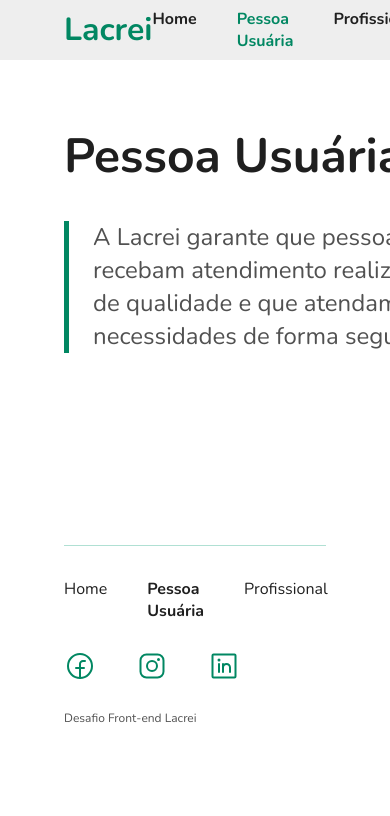
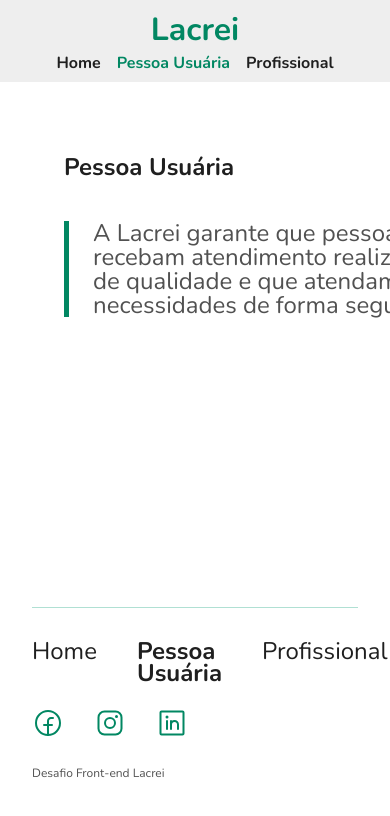
Before and after one commit to ribeirojer/Challenge-Lacrei, a React (Vite) app: page /pessoa in a window 390 px wide. Shown: the top 816 px of the page. Built offline with nearby package versions, Linux system fonts and the light colour scheme.

Commit message:
responsiviness 1040px in home page

```diff
--- a/src/components/Content.tsx
+++ b/src/components/Content.tsx
@@ -12,6 +12,15 @@
   line-height: 33px;
   color: #515151;
   width: ${(props) => props.itemProp};
+
+  @media (max-width: 1040px) {
+    line-height: 1.5rem;
+    margin-top: 1rem;
+    font-size: 1rem;
+  }
+  @media (max-width: 520px) {
+    font-size: 1.5rem;
+  }
 `;
 
 const Content = ({ width, children }: Props) => {
--- a/src/components/Footer.tsx
+++ b/src/components/Footer.tsx
@@ -8,7 +8,7 @@
 const Wrapper = styled.footer`
   display: flex;
   flex-direction: column;
-  margin: 0 4rem;
+  margin: 0 4rem 0.5rem 4rem;
   border-top: 1px solid #b0e0d3;
   .navbar {
     display: flex;
@@ -16,28 +16,27 @@
     gap: 40px;
   }
   div span {
-    font-style: normal;
-    font-weight: 400;
-    font-size: 16px;
-    line-height: 22px;
     color: #1f1f1f;
+    cursor: pointer;
   }
-  .logos {
-    display: flex;
-    margin: 28px 0;
-    gap: 40px;
+  .logos svg {
+    margin: 23px 30px 23px 0;
     color: #018762;
   }
   p {
-    font-style: normal;
-    font-weight: 400;
     font-size: 12px;
     line-height: 16px;
     color: #515151;
-    margin-bottom: 8px;
   }
   .bold {
     font-weight: 700;
+  }
+
+  @media (max-width: 1040px) {
+  margin: 2.5rem 2rem 0.5rem 2rem;
+  }
+  @media (max-width: 520px) {
+    font-size: 1.5rem;
   }
 `;
 
--- a/src/components/Header.tsx
+++ b/src/components/Header.tsx
@@ -8,7 +8,7 @@
   display: flex;
   justify-content: space-between;
   align-items: center;
-  height: 60px;
+  min-height: 60px;
   padding: 0 4rem;
   background-color: #eeeeee;
 
@@ -20,7 +20,7 @@
   }
   ul {
     display: flex;
-    gap: 40px;
+    gap: 2.5rem;
   }
   ul li {
     list-style-type: none;
@@ -33,6 +33,20 @@
   }
   .cor {
     color: #018762;
+  }
+
+  @media (max-width: 1040px) {
+    padding: 0.5rem 2rem;
+    ul {
+      gap: 2rem;
+    }
+  }
+  @media (max-width: 520px) {
+
+    flex-direction: column;
+    ul {
+      gap: 1rem;
+    }
   }
 `;
 
--- a/src/components/Title.tsx
+++ b/src/components/Title.tsx
@@ -7,9 +7,17 @@
 
 const Wrapper = styled.h1`
   font-weight: 700;
-  font-size: 48px;
+  font-size: 3rem;
   line-height: 65px;
   color: #1f1f1f;
+
+  @media (max-width: 1040px) {
+    font-size: 2rem;
+    line-height: 43px;
+  }
+  @media (max-width: 520px) {
+    font-size: 1.5rem;
+  }
 `;
 
 const Title = ({ children }: Props) => {
--- a/src/index.css
+++ b/src/index.css
@@ -2,7 +2,7 @@
 
 :root {
   font-size: 16px;
-  line-height: 24px;
+  line-height: 22px;
   font-weight: 400;
 
   font-synthesis: none;
--- a/src/pages/Home.tsx
+++ b/src/pages/Home.tsx
@@ -6,10 +6,11 @@
 import { useEffect } from "react";
 import Header from "../components/Header";
 import Footer from "../components/Footer";
+import { Link } from "react-router-dom";
 
 type Props = {};
 
-const Wrapper = styled.header`
+const Wrapper = styled.div`
   display: flex;
   flex-direction: column;
   .container {
@@ -28,6 +29,27 @@
     display: flex;
     gap: 69px;
   }
+
+  @media (max-width: 1040px) {
+    .container {
+      margin: 2rem 2rem 0 2rem;
+      flex-direction: column;
+      gap: 0;
+    }
+    .wrapper {
+      gap: 0;
+    }
+    .wrapper div {
+      margin: 3rem 0 2rem;
+    }
+  }
+  @media (max-width: 520px) {
+    .welcome div {
+      margin-top: 0rem;
+      display: flex;
+      flex-direction: column;
+    }
+  }
 `;
 
 const Home = (props: Props) => {
@@ -38,23 +60,27 @@
   return (
     <Wrapper>
       <Header />
-      <div className="container">
+      <main className="container">
         <div className="wrapper">
           <Title>Boas vindas a Lacrei Saúde</Title>
           <Content width={"403px"}>
             Uma plataforma segura e acolhedora para comunidade LGBTQIAPN+
           </Content>
           <div>
+            <Link to={"/pessoa"}>
               <Button color={"#ffffff"} theme={"#018762"}>
                 Pessoa Usuária
               </Button>
+            </Link>
+            <Link to={"/profissional"}>
               <Button color={"#018762"} theme={"#ffffff"}>
                 Profissional
               </Button>
+            </Link>
           </div>
         </div>
         <img src={imagem} alt="" />
-      </div>
+      </main>
       <Footer />
     </Wrapper>
   );
--- a/src/pages/Person.tsx
+++ b/src/pages/Person.tsx
@@ -8,7 +8,7 @@
 
 type Props = {};
 
-const Wrapper = styled.header`
+const Wrapper = styled.div`
   display: flex;
   flex-direction: column;
   .container {
@@ -31,7 +31,7 @@
   return (
     <Wrapper>
       <Header />
-      <div className="container">
+      <main className="container">
         <div className="wrapper">
           <Title>Pessoa Usuária</Title>
           <Content width={"550px"}>
@@ -41,7 +41,7 @@
           </Content>
         </div>
         <img src={imagem} alt="" />
-      </div>
+      </main>
       <Footer />
     </Wrapper>
   );
--- a/src/pages/Professional.tsx
+++ b/src/pages/Professional.tsx
@@ -8,7 +8,7 @@
 
 type Props = {};
 
-const Wrapper = styled.header`
+const Wrapper = styled.div`
   display: flex;
   flex-direction: column;
   .container {
@@ -34,7 +34,7 @@
   return (
     <Wrapper>
       <Header />
-      <div className="container">
+      <main className="container">
         <div className="wrapper">
           <Title>Profissional</Title>
           <div>
@@ -46,7 +46,7 @@
           </div>
         </div>
         <img src={imagem} alt="" />
-      </div>
+      </main>
       <Footer />
     </Wrapper>
   );
```
Lines whose indentation alone changed are shown as unchanged.
